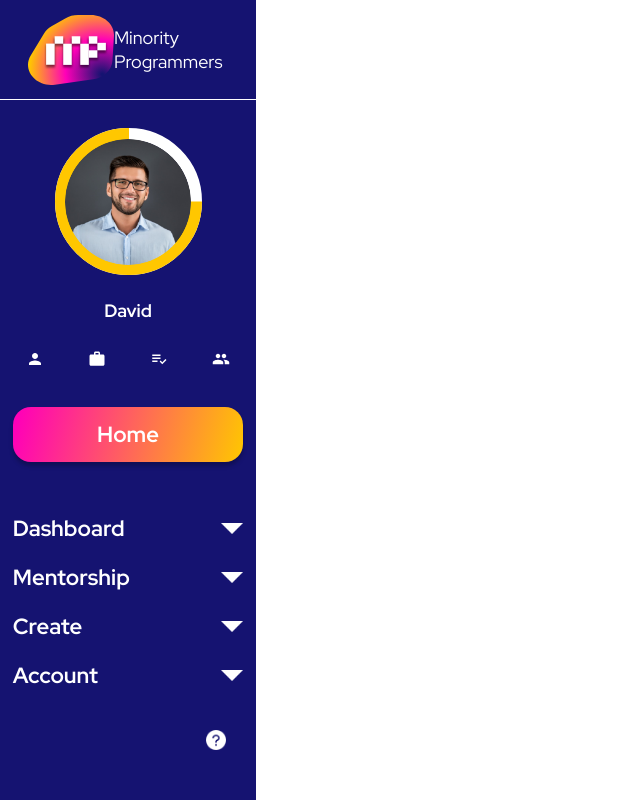
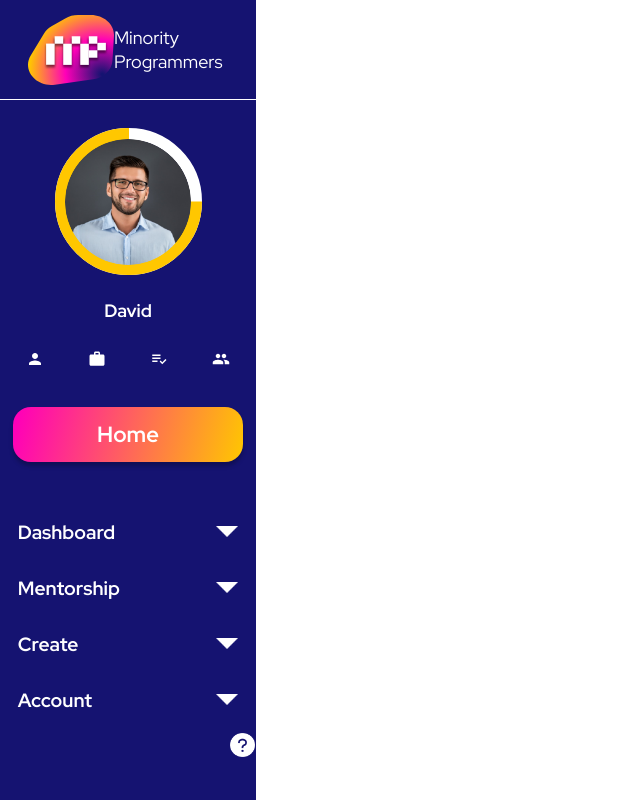
Before and after one commit to Husankhuja/mp-sidebar, a Next.js app: page / in a window 1280 px wide. Shown: the whole page, without its empty margins (0-640 px from the left). Built offline with nearby package versions, Linux system fonts and the light colour scheme.

Commit message:
added scrollbar and hover effect to all elements

```diff
--- a/components/Dropdown/dropdown.module.css
+++ b/components/Dropdown/dropdown.module.css
@@ -10,14 +10,18 @@
     flex-direction: row;
     justify-content: space-between;
     align-items: center;
+    padding: 5px;
 }
 .title {
     font-weight: 700;
-    font-size: 22px;
+    font-size: 1.2rem;
     text-transform: capitalize;
 }
 .dropdown img {
     width: 22px;
+}
+.dropdown:hover{
+    background: linear-gradient(left, #FF00B8, #FF655B,#FFC700);
 }
 /* Nav*/
 .links {
@@ -34,12 +38,16 @@
 }
 
 .a {
+    padding: 2px;
     text-decoration: none;
     font-weight: normal;
-    font-size: 18px;
+    font-size: 1.1rem;
     line-height: 24px;
     text-transform: capitalize;
     color: #ffffff;
+}
+.a:hover{
+    background: linear-gradient(left, #FF00B8, #FF655B,#FFC700);
 }
 
 .hide {
--- a/components/SideBar/index.jsx
+++ b/components/SideBar/index.jsx
@@ -16,9 +16,6 @@ export default function Index() {
       <Profile userData={userData} />
       <Button />
       <SideBarNav linksArrTop={ListOfLinks} />
-      <div className={Styles.question}>
-        <img src="./question-mark.png" alt="question" />
-      </div>
     </div>
   )
 }
--- a/components/SideBar/sidebar.module.css
+++ b/components/SideBar/sidebar.module.css
@@ -6,17 +6,11 @@
     display: flex;
     flex-direction: column;
     justify-content: flex-start;
+    position: fixed;
+    overflow-y: scroll;
 }
-.question {
-    align-self: flex-end;
-    justify-self: flex-end;
-    width: 20px;
-    margin: 30px;
-    position: relative;
-}
-.question img {
-    width: 100%;
-}
+
+
 /* for screen sizes from 1920 - 2254 */
 
 @media only screen and (max-width: 1150px) {
--- a/components/SideBarNav/index.jsx
+++ b/components/SideBarNav/index.jsx
@@ -18,6 +18,9 @@ const SideBarNav = ({ linksArrTop }) => {
             {Object.keys(linksArrTop).map((arrayKey, index) => (
                 <Dropdown key={index} linksTitle={arrayKey} links={linksArrTop[arrayKey]} />
             ))}
+            <div className={Styles.questionImg}>
+                <img  src="./question-mark.png" alt="question" />
+            </div>
         </div>
     );
 }
--- a/components/SideBarNav/sidebarnav.module.css
+++ b/components/SideBarNav/sidebarnav.module.css
@@ -1,8 +1,19 @@
 .sideBarNav {
     width: auto;
-    height: auto;
+    height: 40vh;
     display: flex;
     flex-direction: column;
     justify-content: flex-start;
     align-items: center;
 }
+
+.questionImg {
+    width: 95%;
+    margin: 5px auto;
+}
+.questionImg img {
+    width: 10%;
+    position: relative;
+    left: 28vh;
+
+}
--- a/styles/globals.css
+++ b/styles/globals.css
@@ -6,3 +6,23 @@
     box-sizing: border-box;
     font-family: 'Red Hat Display', sans-serif;
 }
+
+/* width */
+::-webkit-scrollbar {
+    width: 9px;
+  }
+
+  /* Track */
+  ::-webkit-scrollbar-track {
+    background: #F1F1F1;
+  }
+
+  /* Handle */
+  ::-webkit-scrollbar-thumb {
+    background: #C0C0C0;
+  }
+
+  /* Handle on hover */
+  ::-webkit-scrollbar-thumb:hover {
+    background: #C0C0C0;
+  }
```
Also changed, not shown: public/dropdown-icon.png.
